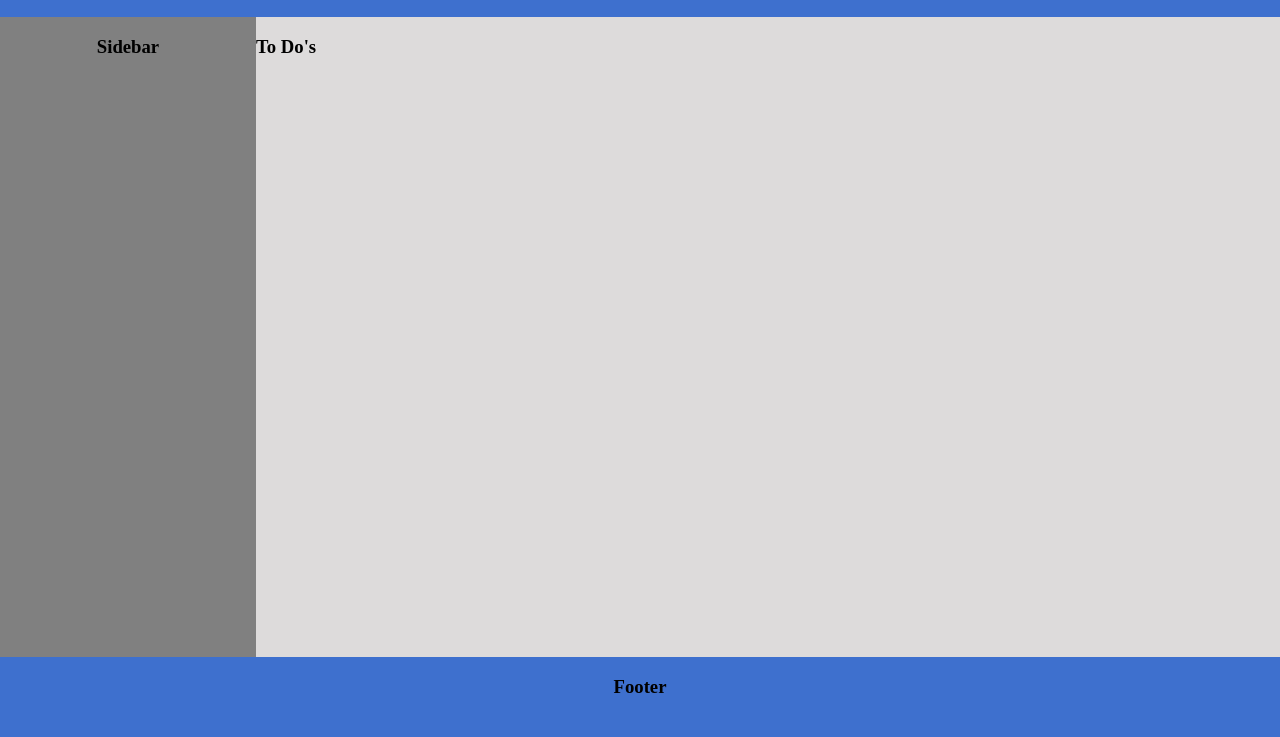
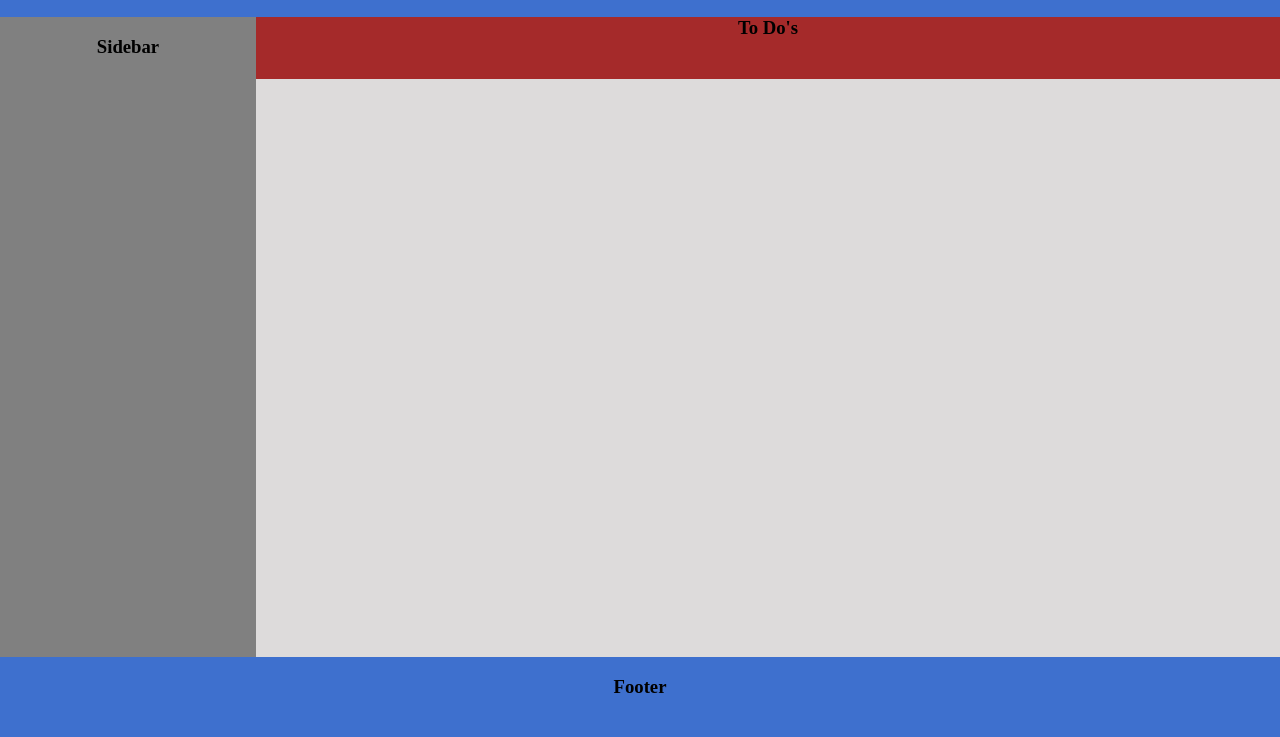
Before and after one commit to monkeC0der/todo-list, a website built with webpack: page src/index.html in a window 1280 px wide. Shown: the part 63-800 px from the top of the page. Built offline with nearby package versions, Linux system fonts and the light colour scheme.

Commit message:
Set up grid layout to allow todo items to show up in a grid layout

```diff
--- a/src/index.html
+++ b/src/index.html
@@ -13,8 +13,11 @@
     <div id="sidebar">
       <h3>Sidebar</h3>
     </div>
-    <div id="todo-grid">
-      <h3>To Do's</h3>
+    <div id="todo-grid-container">
+      <h3 id="todo-grid-title">To Do's</h3>
+      <div id="todo-grid">
+
+    </div>
     </div>
    </div>
    <div id="footer">
--- a/src/styles.css
+++ b/src/styles.css
@@ -28,10 +28,34 @@ body {
     width: calc(100%/10*2);
 }
 
-#todo-grid {
+#todo-grid-container {
     background-color: rgb(221, 219, 219);
     width: calc(100%/10*8);
+    display: flex;
+    flex-direction: column;
+    justify-content: start;
+
 }
+
+#todo-grid {
+    display: grid;
+    grid-template-columns: repeat(auto-fit, minmax(20%, 1fr));
+    grid-auto-rows: minmax(20%, 1fr); /* Added this line */
+    gap: 10px;
+    height: calc(100%/10*9);
+    padding: 10px;
+}
+#todo-grid * {
+    background-color: aqua;
+}
+#todo-grid-title {
+    background-color: brown;
+    margin: 0;
+    display: flex;
+    justify-content: center;
+    height: calc(100%/10);
+}
+
 
 #footer {
     background-color: rgb(62, 112, 206);
```
Also changed, not shown: dist/index.html, dist/main.js.
